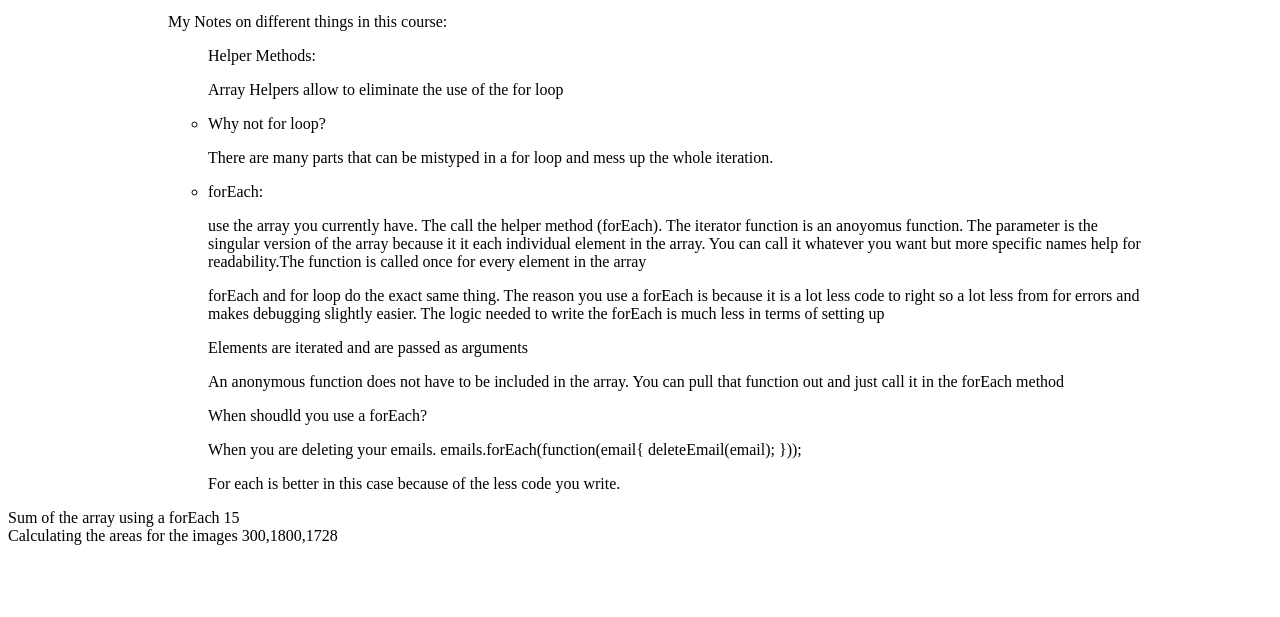
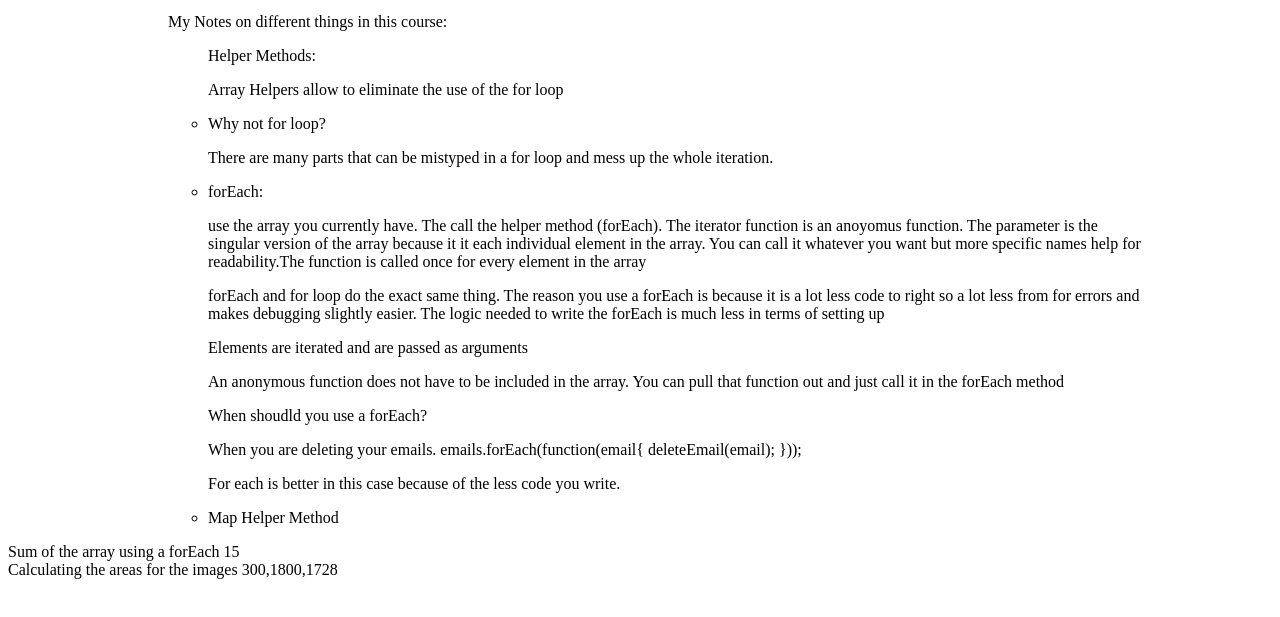
Before and after one commit to vonetta/es6, a plain HTML site: page index.html in a window 1280 px wide. Shown: the part 101-718 px from the top of the page. Drawn offline with Linux system fonts and the light colour scheme.

Commit message:
for each method

```diff
--- a/index.html
+++ b/index.html
@@ -40,6 +40,7 @@
                         }));</p>
                         <p>For each is better in this case because of the less code you write.</p>
                 </li>
+                <li>Map Helper Method</li>
             </ul>
         </ul>
 
```
